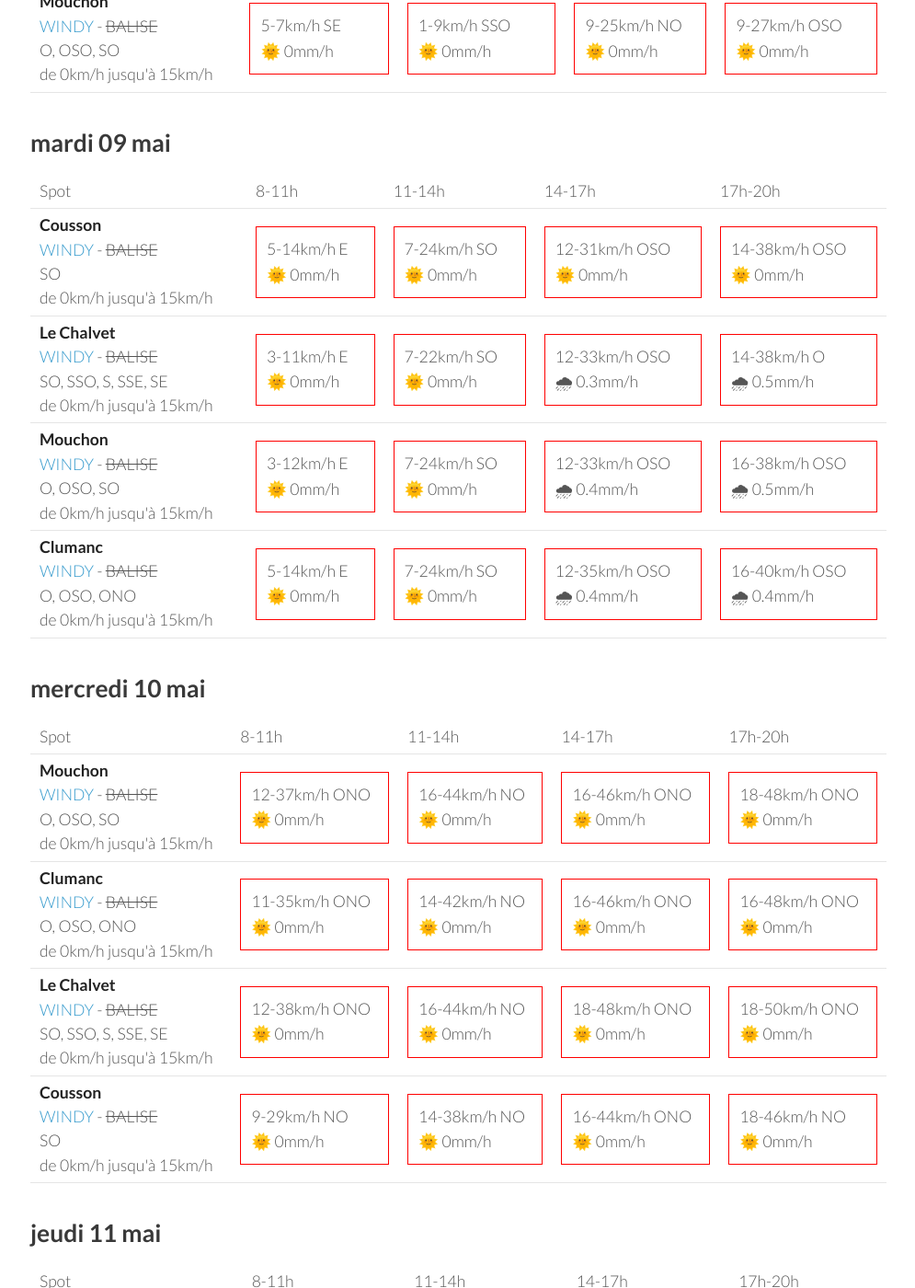
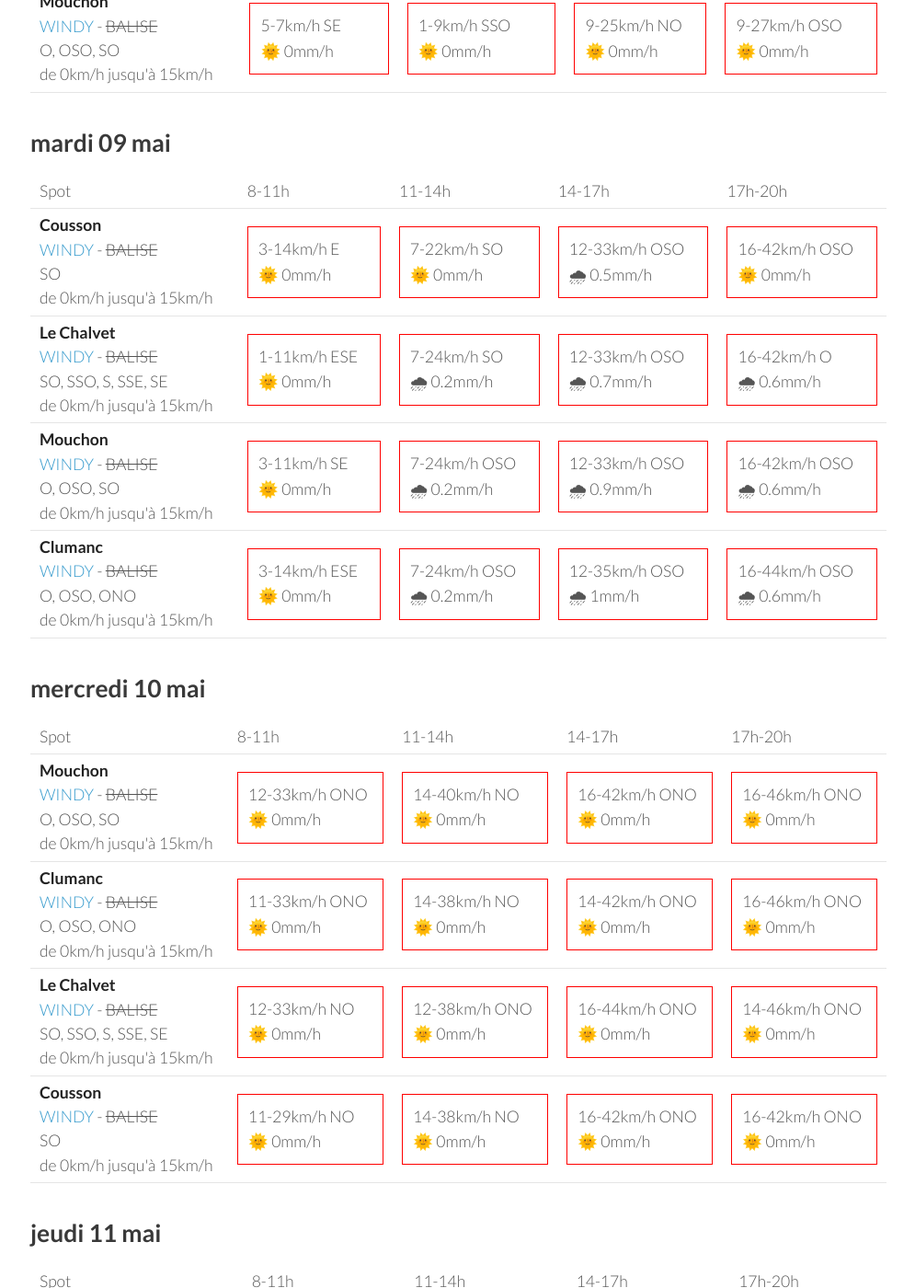
Before and after one commit to parapente-dans-le-nord/parapente-dans-le-nord.github.io, a Jekyll site: the page built from saint_andre.markdown, in a window 1280 px wide and 1400 px high, scrolled down 1325 px. Shown: the whole window at 92% size, without its empty margins (25-1020 px from the left). Built offline with Jekyll 4.4.1, drawn with Linux system fonts in a browser that asks for light colours; some of the changed text lies outside the part shown.

Commit message:
update index.markdown

```diff
--- a/saint_andre.markdown
+++ b/saint_andre.markdown
@@ -132,40 +132,40 @@ page mise à jour le dimanche 07 mai 13:36
 <tr>
         <td><strong>Cousson</strong><br><a href="https://windy.com/44.054/6.240?43.940,6.241,10,m:eSAaglz">WINDY</a> - <span class="no-balise"> BALISE </span><br> <span class="vent-favorable">SO</span><br><span class="force-vent">de 0km/h jusqu'à 15km/h</span> </td>
 
-            <td><div class="not-flyable"><p>5-14km/h E</p><p>🌞 0mm/h</p></div></td>
-            <td><div class="not-flyable"><p>7-24km/h SO</p><p>🌞 0mm/h</p></div></td>
-            <td><div class="not-flyable"><p>12-31km/h OSO</p><p>🌞 0mm/h</p></div></td>
-            <td><div class="not-flyable"><p>14-38km/h OSO</p><p>🌞 0mm/h</p></div></td>
+            <td><div class="not-flyable"><p>3-14km/h E</p><p>🌞 0mm/h</p></div></td>
+            <td><div class="not-flyable"><p>7-22km/h SO</p><p>🌞 0mm/h</p></div></td>
+            <td><div class="not-flyable"><p>12-33km/h OSO</p><p>🌧 0.5mm/h</p></div></td>
+            <td><div class="not-flyable"><p>16-42km/h OSO</p><p>🌞 0mm/h</p></div></td>
 
 
     </tr>
 <tr>
         <td><strong>Le Chalvet</strong><br><a href="https://windy.com/43.979/6.480?43.866,6.480,10,m:eSsaglX">WINDY</a> - <span class="no-balise"> BALISE </span><br> <span class="vent-favorable">SO, SSO, S, SSE, SE</span><br><span class="force-vent">de 0km/h jusqu'à 15km/h</span> </td>
 
-            <td><div class="not-flyable"><p>3-11km/h E</p><p>🌞 0mm/h</p></div></td>
-            <td><div class="not-flyable"><p>7-22km/h SO</p><p>🌞 0mm/h</p></div></td>
-            <td><div class="not-flyable"><p>12-33km/h OSO</p><p>🌧 0.3mm/h</p></div></td>
-            <td><div class="not-flyable"><p>14-38km/h O</p><p>🌧 0.5mm/h</p></div></td>
+            <td><div class="not-flyable"><p>1-11km/h ESE</p><p>🌞 0mm/h</p></div></td>
+            <td><div class="not-flyable"><p>7-24km/h SO</p><p>🌧 0.2mm/h</p></div></td>
+            <td><div class="not-flyable"><p>12-33km/h OSO</p><p>🌧 0.7mm/h</p></div></td>
+            <td><div class="not-flyable"><p>16-42km/h O</p><p>🌧 0.6mm/h</p></div></td>
 
 
     </tr>
 <tr>
         <td><strong>Mouchon</strong><br><a href="https://windy.com/43.992/6.424?43.878,6.425,10,m:eSuaglR">WINDY</a> - <span class="no-balise"> BALISE </span><br> <span class="vent-favorable">O, OSO, SO</span><br><span class="force-vent">de 0km/h jusqu'à 15km/h</span> </td>
 
-            <td><div class="not-flyable"><p>3-12km/h E</p><p>🌞 0mm/h</p></div></td>
-            <td><div class="not-flyable"><p>7-24km/h SO</p><p>🌞 0mm/h</p></div></td>
-            <td><div class="not-flyable"><p>12-33km/h OSO</p><p>🌧 0.4mm/h</p></div></td>
-            <td><div class="not-flyable"><p>16-38km/h OSO</p><p>🌧 0.5mm/h</p></div></td>
+            <td><div class="not-flyable"><p>3-11km/h SE</p><p>🌞 0mm/h</p></div></td>
+            <td><div class="not-flyable"><p>7-24km/h OSO</p><p>🌧 0.2mm/h</p></div></td>
+            <td><div class="not-flyable"><p>12-33km/h OSO</p><p>🌧 0.9mm/h</p></div></td>
+            <td><div class="not-flyable"><p>16-42km/h OSO</p><p>🌧 0.6mm/h</p></div></td>
 
 
     </tr>
 <tr>
         <td><strong>Clumanc</strong><br><a href="https://windy.com/44.027/6.402?43.914,6.403,10,m:eSxaglP">WINDY</a> - <span class="no-balise"> BALISE </span><br> <span class="vent-favorable">O, OSO, ONO</span><br><span class="force-vent">de 0km/h jusqu'à 15km/h</span> </td>
 
-            <td><div class="not-flyable"><p>5-14km/h E</p><p>🌞 0mm/h</p></div></td>
-            <td><div class="not-flyable"><p>7-24km/h SO</p><p>🌞 0mm/h</p></div></td>
-            <td><div class="not-flyable"><p>12-35km/h OSO</p><p>🌧 0.4mm/h</p></div></td>
-            <td><div class="not-flyable"><p>16-40km/h OSO</p><p>🌧 0.4mm/h</p></div></td>
+            <td><div class="not-flyable"><p>3-14km/h ESE</p><p>🌞 0mm/h</p></div></td>
+            <td><div class="not-flyable"><p>7-24km/h OSO</p><p>🌧 0.2mm/h</p></div></td>
+            <td><div class="not-flyable"><p>12-35km/h OSO</p><p>🌧 1mm/h</p></div></td>
+            <td><div class="not-flyable"><p>16-44km/h OSO</p><p>🌧 0.6mm/h</p></div></td>
 
 
     </tr>
@@ -188,40 +188,40 @@ page mise à jour le dimanche 07 mai 13:36
 <tr>
         <td><strong>Mouchon</strong><br><a href="https://windy.com/43.992/6.424?43.878,6.425,10,m:eSuaglR">WINDY</a> - <span class="no-balise"> BALISE </span><br> <span class="vent-favorable">O, OSO, SO</span><br><span class="force-vent">de 0km/h jusqu'à 15km/h</span> </td>
 
-            <td><div class="not-flyable"><p>12-37km/h ONO</p><p>🌞 0mm/h</p></div></td>
-            <td><div class="not-flyable"><p>16-44km/h NO</p><p>🌞 0mm/h</p></div></td>
+            <td><div class="not-flyable"><p>12-33km/h ONO</p><p>🌞 0mm/h</p></div></td>
+            <td><div class="not-flyable"><p>14-40km/h NO</p><p>🌞 0mm/h</p></div></td>
+            <td><div class="not-flyable"><p>16-42km/h ONO</p><p>🌞 0mm/h</p></div></td>
             <td><div class="not-flyable"><p>16-46km/h ONO</p><p>🌞 0mm/h</p></div></td>
-            <td><div class="not-flyable"><p>18-48km/h ONO</p><p>🌞 0mm/h</p></div></td>
 
 
     </tr>
 <tr>
         <td><strong>Clumanc</strong><br><a href="https://windy.com/44.027/6.402?43.914,6.403,10,m:eSxaglP">WINDY</a> - <span class="no-balise"> BALISE </span><br> <span class="vent-favorable">O, OSO, ONO</span><br><span class="force-vent">de 0km/h jusqu'à 15km/h</span> </td>
 
-            <td><div class="not-flyable"><p>11-35km/h ONO</p><p>🌞 0mm/h</p></div></td>
-            <td><div class="not-flyable"><p>14-42km/h NO</p><p>🌞 0mm/h</p></div></td>
+            <td><div class="not-flyable"><p>11-33km/h ONO</p><p>🌞 0mm/h</p></div></td>
+            <td><div class="not-flyable"><p>14-38km/h NO</p><p>🌞 0mm/h</p></div></td>
+            <td><div class="not-flyable"><p>14-42km/h ONO</p><p>🌞 0mm/h</p></div></td>
             <td><div class="not-flyable"><p>16-46km/h ONO</p><p>🌞 0mm/h</p></div></td>
-            <td><div class="not-flyable"><p>16-48km/h ONO</p><p>🌞 0mm/h</p></div></td>
 
 
     </tr>
 <tr>
         <td><strong>Le Chalvet</strong><br><a href="https://windy.com/43.979/6.480?43.866,6.480,10,m:eSsaglX">WINDY</a> - <span class="no-balise"> BALISE </span><br> <span class="vent-favorable">SO, SSO, S, SSE, SE</span><br><span class="force-vent">de 0km/h jusqu'à 15km/h</span> </td>
 
+            <td><div class="not-flyable"><p>12-33km/h NO</p><p>🌞 0mm/h</p></div></td>
             <td><div class="not-flyable"><p>12-38km/h ONO</p><p>🌞 0mm/h</p></div></td>
-            <td><div class="not-flyable"><p>16-44km/h NO</p><p>🌞 0mm/h</p></div></td>
-            <td><div class="not-flyable"><p>18-48km/h ONO</p><p>🌞 0mm/h</p></div></td>
-            <td><div class="not-flyable"><p>18-50km/h ONO</p><p>🌞 0mm/h</p></div></td>
+            <td><div class="not-flyable"><p>16-44km/h ONO</p><p>🌞 0mm/h</p></div></td>
+            <td><div class="not-flyable"><p>14-46km/h ONO</p><p>🌞 0mm/h</p></div></td>
 
 
     </tr>
 <tr>
         <td><strong>Cousson</strong><br><a href="https://windy.com/44.054/6.240?43.940,6.241,10,m:eSAaglz">WINDY</a> - <span class="no-balise"> BALISE </span><br> <span class="vent-favorable">SO</span><br><span class="force-vent">de 0km/h jusqu'à 15km/h</span> </td>
 
-            <td><div class="not-flyable"><p>9-29km/h NO</p><p>🌞 0mm/h</p></div></td>
+            <td><div class="not-flyable"><p>11-29km/h NO</p><p>🌞 0mm/h</p></div></td>
             <td><div class="not-flyable"><p>14-38km/h NO</p><p>🌞 0mm/h</p></div></td>
-            <td><div class="not-flyable"><p>16-44km/h ONO</p><p>🌞 0mm/h</p></div></td>
-            <td><div class="not-flyable"><p>18-46km/h NO</p><p>🌞 0mm/h</p></div></td>
+            <td><div class="not-flyable"><p>16-42km/h ONO</p><p>🌞 0mm/h</p></div></td>
+            <td><div class="not-flyable"><p>16-42km/h ONO</p><p>🌞 0mm/h</p></div></td>
 
 
     </tr>
```
Also changed, not shown: other parts of saint_andre.markdown (+1 -1 lines).
